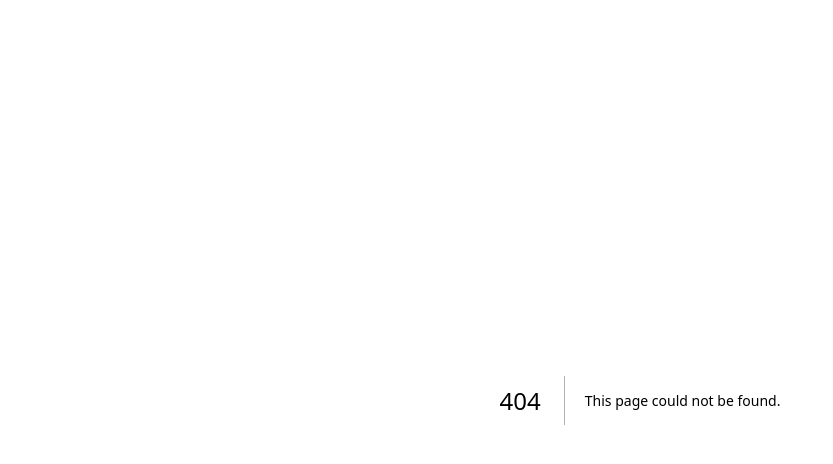
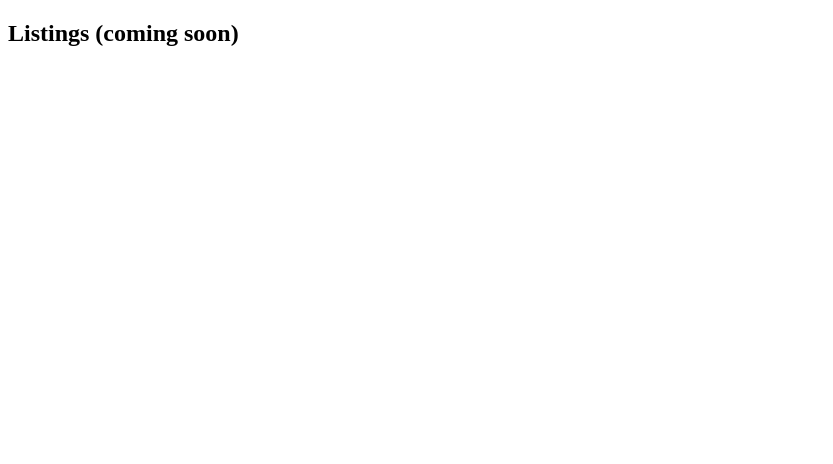
Before and after one commit to antarexx/tabletop-finder, a Next.js app: page /en/listings in a window 1280 px wide. Before the commit this address had no page. Shown: the top 464 px of the page, without its empty margins (0-833 px from the left). Built offline with nearby package versions, Linux system fonts and the light colour scheme.

Commit message:
Add placeholder pages for nav

```diff
--- /dev/null
+++ b/app/en/listings/page.tsx
@@ -0,0 +1,3 @@
+export default function ListingsEn() {
+  return <h2>Listings (coming soon)</h2>;
+}
```
